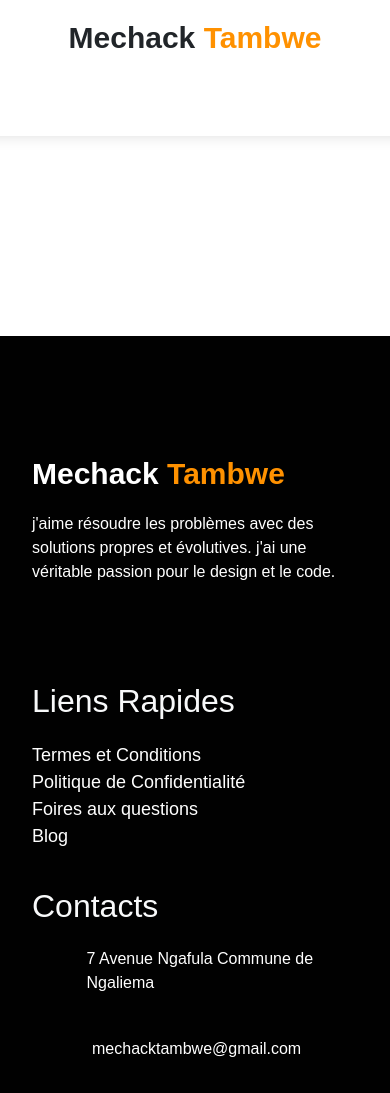
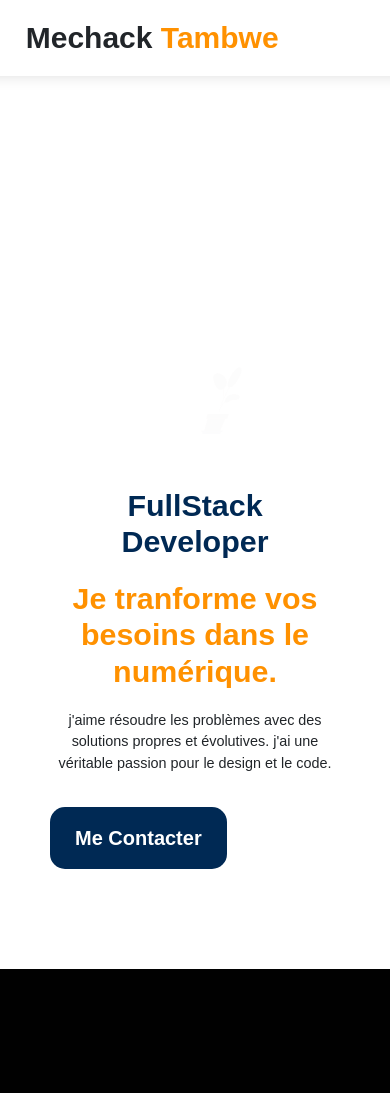
Before and after one commit to mesutarso/portfolio, a Next.js app: page / in a window 390 px wide. Shown: the top 1093 px of the page. Built offline with nearby package versions, Linux system fonts and the light colour scheme; some icons are missing.

Commit message:
feat add Hero components

```diff
--- a/components/Hero/Hero.jsx
+++ b/components/Hero/Hero.jsx
@@ -1,5 +1,31 @@
+/* eslint-disable react/no-unescaped-entities */
 import { HeroStyle } from "./HeroStyle";
+import Heading from "../Shared/Heading";
+import Description from "../Shared/Description";
+import Bouton from "../Shared/Bouton";
 
 export default function Hero() {
-  return <HeroStyle className="row flex-wrap-reverse"></HeroStyle>;
+  return (
+    <HeroStyle className="row flex-wrap-reverse">
+      <div className="col-lg-7 col-md-7 col-sm-12">
+        <Heading title="FullStack Developer" color="primary" />
+        <Heading
+          title="Je tranforme vos besoins dans le numérique."
+          color="secondary"
+        />
+        <Description>
+          j'aime résoudre les problèmes avec des solutions propres et
+          évolutives. j'ai une véritable passion pour le design et le code.
+        </Description>
+        <Bouton title="Me Contacter" link="contact" />
+      </div>
+      <div className="col-lg-5 col-md-5 col-sm-12">
+        <img
+          className="img-fluid"
+          src="/img/bg.gif"
+          alt="illustration programmeur"
+        />
+      </div>
+    </HeroStyle>
+  );
 }
--- a/components/Layout/Header/HeaderStyle.jsx
+++ b/components/Layout/Header/HeaderStyle.jsx
@@ -1,9 +1,13 @@
 import styled from "styled-components";
 
 export const HeaderStyle = styled.header`
+  position: relative;
   background-color: #fff;
   box-shadow: 0px -30px 15px 29px rgba(0, 0, 0, 0.15);
   padding: 0 50px;
+  @media (max-width: 998px) {
+    padding: 0;
+  }
   display: flex;
   flex-wrap: wrap;
   justify-content: space-evenly;
--- a/components/Layout/Layout.jsx
+++ b/components/Layout/Layout.jsx
@@ -4,10 +4,10 @@ import Header from "./Header/Header";
 
 export default function Layout({ children }) {
   return (
-    <>
+    <body>
       <Header />
       {children}
       <Footer />
-    </>
+    </body>
   );
 }
--- a/components/Shared/Bouton.jsx
+++ b/components/Shared/Bouton.jsx
@@ -0,0 +1,28 @@
+import { useRouter } from "next/router";
+import React from "react";
+import styled from "styled-components";
+
+export default function Bouton({ title, link }) {
+  const router = useRouter();
+  return (
+    <Btn type="button" className="mt-3" onClick={() => router.push(`/${link}`)}>
+      {title}
+    </Btn>
+  );
+}
+
+const Btn = styled.button`
+  outline: none;
+  padding: 16px 25px;
+  border: none;
+  border-radius: 15px;
+  font-size: 20px;
+  font-weight: 600;
+  background-color: ${({ theme }) => theme.colors.primary};
+  color: ${({ theme }) => theme.colors.textLight};
+  :hover {
+    background-color: ${({ theme }) => theme.colors.secondary};
+    color: ${({ theme }) => theme.colors.primary};
+    transition: all 0.3s ease-in-out;
+  }
+`;
--- /dev/null
+++ b/components/Shared/Description.jsx
@@ -0,0 +1,5 @@
+import React from "react";
+
+export default function Description({ children }) {
+  return <p className="description">{children}</p>;
+}
--- a/components/Shared/Heading.jsx
+++ b/components/Shared/Heading.jsx
@@ -1,5 +1,12 @@
 import React from "react";
+import styled from "styled-components";
 
-export default function Heading({ title }) {
-  return <h1 className="heading">{title}</h1>;
+export default function Heading({ title,color }) {
+  return <H1 className="heading" color={color}>{title}</H1>;
 }
+
+const H1 = styled.h1`
+
+color:${({ theme,color }) => theme.colors[color]}
+}
+`;
--- a/styles/GlobalStyle.js
+++ b/styles/GlobalStyle.js
@@ -1,6 +1,6 @@
 import { createGlobalStyle } from "styled-components";
 import { responsive } from "./variables/_breakpoint";
-import { heading } from "./variables/_text";
+import { heading, subHeading, body } from "./variables/_text";
 
 export const GlobalStyle = createGlobalStyle`
 
@@ -60,264 +60,18 @@ a {
   text-decoration:none;
 
 }
-
-/**
- * 1. Remove the bottom border in Chrome 57-
- * 2. Add the correct text decoration in Chrome, Edge, IE, Opera, and Safari.
- */
-
-abbr[title] {
-  border-bottom: none; /* 1 */
-  text-decoration: underline; /* 2 */
-  text-decoration: underline dotted; /* 2 */
-}
-
-/**
- * Add the correct font weight in Chrome, Edge, and Safari.
- */
-
-b,
-strong {
-  font-weight: bolder;
-}
-
-
-code,
-kbd,
-samp {
-  font-family: monospace, monospace; /* 1 */
-  font-size: 1em; /* 2 */
-}
-
-
-small {
-  font-size: 80%;
-}
-
-
-
-sub,
-sup {
-  font-size: 75%;
-  line-height: 0;
-  position: relative;
-  vertical-align: baseline;
-}
-
-sub {
-  bottom: -0.25em;
-}
-
-sup {
-  top: -0.5em;
-}
-
-/* Embedded content
-   ========================================================================== */
-
-/**
- * Remove the border on images inside links in IE 10.
- */
-
-img {
-  border-style: none;
-}
-
-/* Forms
-   ========================================================================== */
-
-/**
- * 1. Change the font styles in all browsers.
- * 2. Remove the margin in Firefox and Safari.
- */
-
-button,
-input,
-optgroup,
-select,
-textarea {
-  font-family: inherit; /* 1 */
-  font-size: 100%; /* 1 */
-  line-height: 1.15; /* 1 */
-  margin: 0; /* 2 */
-}
-
-/**
- * Show the overflow in IE.
- * 1. Show the overflow in Edge.
- */
-
-button,
-input { /* 1 */
-  overflow: visible;
-}
-
-/**
- * Remove the inheritance of text transform in Edge, Firefox, and IE.
- * 1. Remove the inheritance of text transform in Firefox.
- */
-
-button,
-select { /* 1 */
-  text-transform: none;
-}
-
-/**
- * Correct the inability to style clickable types in iOS and Safari.
- */
-
-button,
-[type="button"],
-[type="reset"],
-[type="submit"] {
-  -webkit-appearance: button;
-}
-
-/**
- * Remove the inner border and padding in Firefox.
- */
-
-button::-moz-focus-inner,
-[type="button"]::-moz-focus-inner,
-[type="reset"]::-moz-focus-inner,
-[type="submit"]::-moz-focus-inner {
-  border-style: none;
-  padding: 0;
-}
-
-/**
- * Restore the focus styles unset by the previous rule.
- */
-
-button:-moz-focusring,
-[type="button"]:-moz-focusring,
-[type="reset"]:-moz-focusring,
-[type="submit"]:-moz-focusring {
-  outline: 1px dotted ButtonText;
-}
-
-/**
- * Correct the padding in Firefox.
- */
-
-fieldset {
-  padding: 0.35em 0.75em 0.625em;
-}
-
-
-
-legend {
-  box-sizing: border-box; /* 1 */
-  color: inherit; /* 2 */
-  display: table; /* 1 */
-  max-width: 100%; /* 1 */
-  padding: 0; /* 3 */
-  white-space: normal; /* 1 */
-}
-
-/**
- * Add the correct vertical alignment in Chrome, Firefox, and Opera.
- */
-
-progress {
-  vertical-align: baseline;
-}
-
-/**
- * Remove the default vertical scrollbar in IE 10+.
- */
-
-textarea {
-  overflow: auto;
-}
-
-/**
- * 1. Add the correct box sizing in IE 10.
- * 2. Remove the padding in IE 10.
- */
-
-[type="checkbox"],
-[type="radio"] {
-  box-sizing: border-box; /* 1 */
-  padding: 0; /* 2 */
-}
-
-/**
- * Correct the cursor style of increment and decrement buttons in Chrome.
- */
-
-[type="number"]::-webkit-inner-spin-button,
-[type="number"]::-webkit-outer-spin-button {
-  height: auto;
-}
-
-/**
- * 1. Correct the odd appearance in Chrome and Safari.
- * 2. Correct the outline style in Safari.
- */
-
-[type="search"] {
-  -webkit-appearance: textfield; /* 1 */
-  outline-offset: -2px; /* 2 */
-}
-
-/**
- * Remove the inner padding in Chrome and Safari on macOS.
- */
-
-[type="search"]::-webkit-search-decoration {
-  -webkit-appearance: none;
-}
-
-
-::-webkit-file-upload-button {
-  -webkit-appearance: button; /* 1 */
-  font: inherit; /* 2 */
-}
-
-/* Interactive
-   ========================================================================== */
-
-/*
- * Add the correct display in Edge, IE 10+, and Firefox.
- */
-
-details {
-  display: block;
-}
-
-/*
- * Add the correct display in all browsers.
- */
-
-summary {
-  display: list-item;
-}
-
-/* Misc
-   ========================================================================== */
-
-/**
- * Add the correct display in IE 10+.
- */
-
-template {
-  display: none;
-}
-
-/**
- * Add the correct display in IE 10.
- */
-
-[hidden] {
-  display: none;
-}
-
 /**
     classes utilitaires
  */
 .heading{
     ${heading};
+}
+.subheading{
+  ${subHeading}
+}
+.description{
+  ${body}
+}
 `;
 export const theme = {
   colors: {
@@ -325,5 +79,6 @@ export const theme = {
     secondary: "#FF9100",
     text: "#161617",
     grey: "#f1F1F1",
+    textLight: "#ffffff",
   },
 };
--- a/styles/variables/_text.js
+++ b/styles/variables/_text.js
@@ -2,8 +2,9 @@ import { responsive } from "./_breakpoint";
 import { css } from "styled-components";
 
 export const heading = css`
-  font-size: 3.375em;
+  font-size: 3.7em;
   text-align: left;
+  font-weight: 700;
   ${responsive.md`
     font-size: 3em;
     text-align: center;
@@ -28,15 +29,15 @@ export const subHeading = css`
   `};
 `;
 export const body = css`
-  font-size: 2.966em;
+  font-size: 1.4em;
   text-align: left;
   ${responsive.md`
-    font-size: 2.610em;
+    font-size: 1em;
     text-align: center;
   `}
 
   ${responsive.sm`
-  font-size: 1.660em;
+  font-size: 0.9em;
     text-align: center;
   `};
 `;
```
